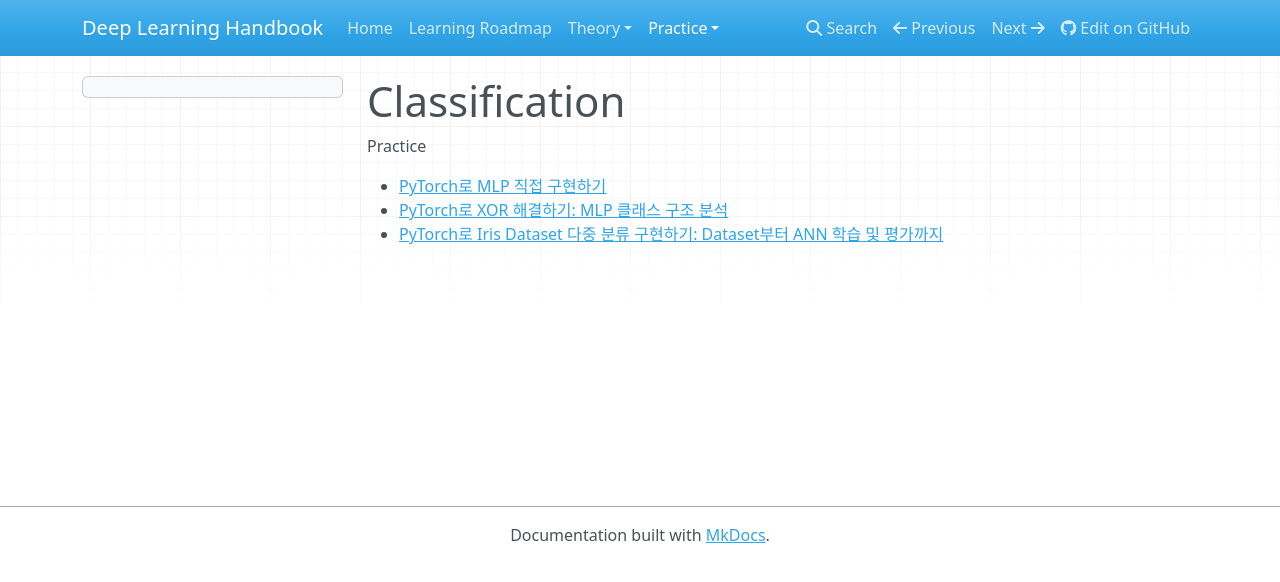
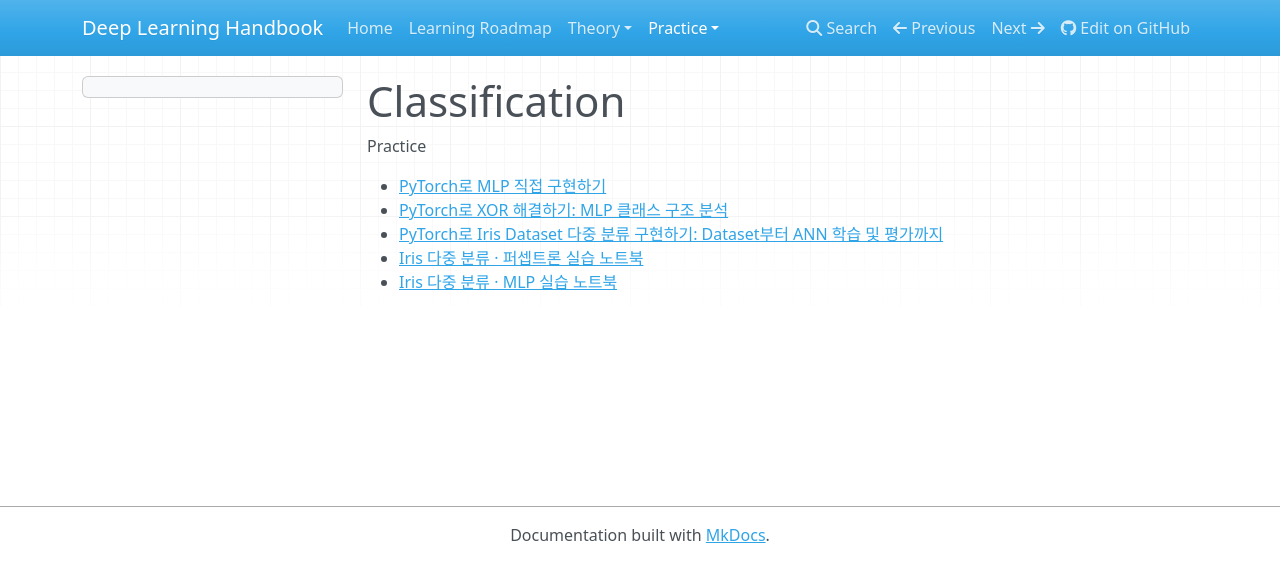
Before and after one commit to minwoo02/deep-learning-handbook, an MkDocs documentation site: the page built from docs/practice/classification/index.md, in a window 1280 px wide. Shown: the top 582 px of the page. Built offline with MkDocs 1.6.1, drawn with Linux system fonts in a browser that asks for light colours; nearby versions of some CDN libraries.

Commit message:
Add links to Iris classification notebooks

```diff
--- a/docs/practice/classification/index.md
+++ b/docs/practice/classification/index.md
@@ -5,3 +5,5 @@ Practice
 - [PyTorch로 MLP 직접 구현하기](iris-mlp-training.md)
 - [PyTorch로 XOR 해결하기: MLP 클래스 구조 분석](xor-mlp.md)
 - [PyTorch로 Iris Dataset 다중 분류 구현하기: Dataset부터 ANN 학습 및 평가까지](iris-classification-pipeline.md)
+- [Iris 다중 분류 · 퍼셉트론 실습 노트북](https://gist.github.com/minwoo02/32dc22f073cedf5db5dca5cc37d60188)
+- [Iris 다중 분류 · MLP 실습 노트북](https://gist.github.com/minwoo02/350acc9e503914d4bb208df1157a701a)
```
